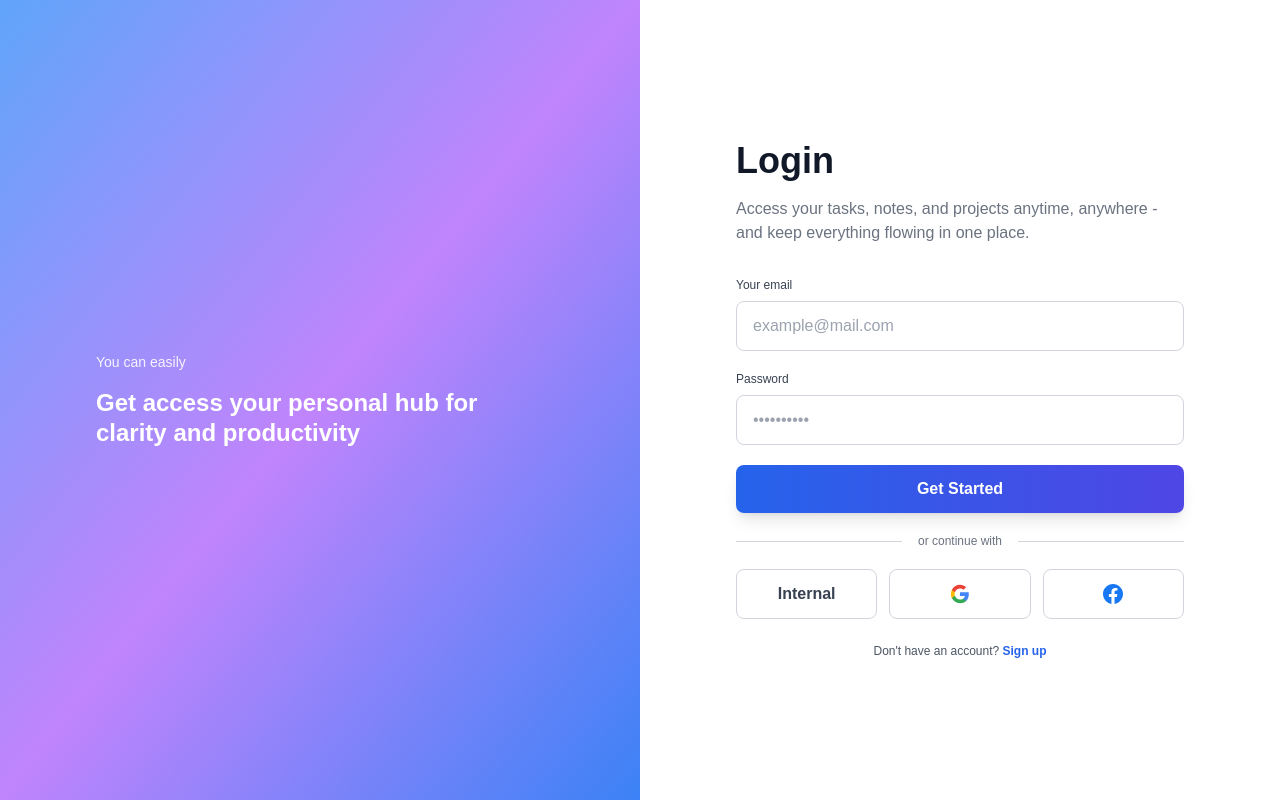
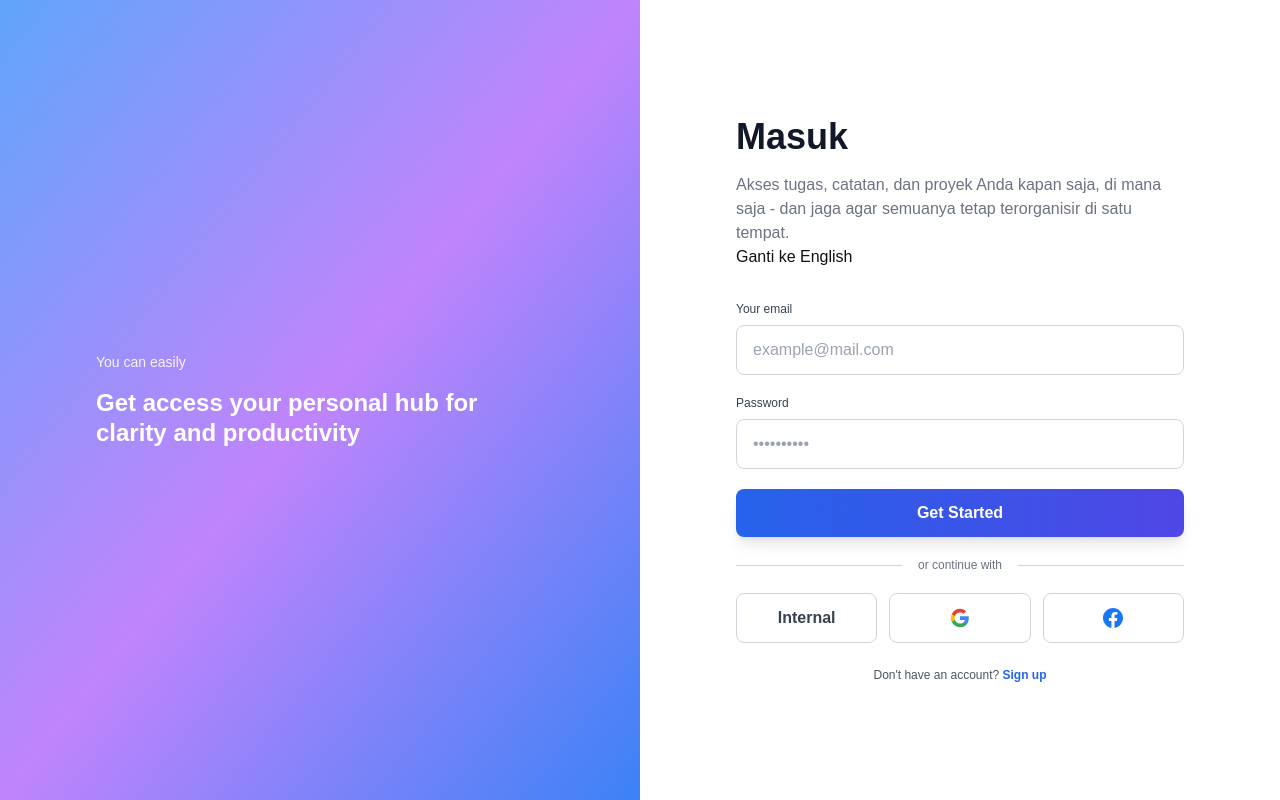
Before and after one commit to fahmiazis/vite_asset, a React (Vite) app: page /login in a window 1280 px wide. Built offline with nearby package versions, Linux system fonts and the light colour scheme; no server answers; some icons are missing; a web font is replaced by a local one.

Commit message:
FEAT : [I18N] setup bilingual

```diff
--- a/package.json
+++ b/package.json
@@ -9,6 +9,10 @@
     "lint": "eslint .",
     "preview": "vite preview"
   },
+    "overrides": {
+    "minimatch": "^10.2.1",
+    "ajv": "^8.18.0"
+  },
   "dependencies": {
     "@dnd-kit/core": "^6.3.1",
     "@dnd-kit/sortable": "^10.0.0",
@@ -19,11 +23,13 @@
     "axios": "^1.13.4",
     "formik": "^2.4.9",
     "hugeicons-react": "^0.4.0",
+    "i18next": "^25.8.11",
     "js-cookie": "^3.0.5",
     "qs": "^6.14.1",
     "react": "^19.2.0",
     "react-dom": "^19.2.0",
     "react-hot-toast": "^2.6.0",
+    "react-i18next": "^16.5.4",
     "react-router-dom": "^7.13.0",
     "recharts": "^3.7.0",
     "yup": "^1.7.1",
--- a/src/components/pages/login/index.tsx
+++ b/src/components/pages/login/index.tsx
@@ -4,8 +4,12 @@ import { axiosPublic } from '../../../libs/instance';
 import toast from 'react-hot-toast';
 import Cookies from "js-cookie";
 import { useNavigate } from 'react-router-dom';
+import { useLanguageStore } from '../../../stores/languageStore';
+import { useTranslation } from 'react-i18next';
 
 const LoginPage = () => {
+    const { t } = useTranslation()
+    const { language, setLanguage } = useLanguageStore()
 
     const navigate = useNavigate();
 
@@ -92,11 +96,14 @@ const LoginPage = () => {
                             {/* <div className="w-8 h-8 bg-gradient-to-br from-blue-500 to-purple-600 rounded-lg flex items-center justify-center lg:hidden">
                                 <span className="text-white text-lg font-bold">*</span>
                             </div> */}
-                            <h2 className="text-3xl lg:text-4xl font-bold text-gray-900">Login</h2>
+                            <h2 className="text-3xl lg:text-4xl font-bold text-gray-900">{t('Login')}</h2>
                         </div>
                         <p className="text-gray-500 text-xs lg:text-base">
-                            Access your tasks, notes, and projects anytime, anywhere - and keep everything flowing in one place.
+                            {t("LoginDesk")}
                         </p>
+                        <button onClick={() => setLanguage(language === 'id' ? 'en' : 'id')}>
+                            Ganti ke {language === 'id' ? 'English' : 'Indonesia'}
+                        </button>
                     </div>
 
                     {/* Form */}
--- /dev/null
+++ b/src/i18n/index.ts
@@ -0,0 +1,20 @@
+import i18n from 'i18next'
+import { initReactI18next } from 'react-i18next'
+import id from './locales/id.json'
+import en from './locales/en.json'
+
+const savedLang = JSON.parse(localStorage.getItem('app-language') || '{}')?.state?.language || 'id'
+
+i18n
+  .use(initReactI18next)
+  .init({
+    resources: {
+      id: { translation: id },
+      en: { translation: en },
+    },
+    lng: savedLang,
+    fallbackLng: 'id',
+    interpolation: { escapeValue: false },
+  })
+
+export default i18n
--- /dev/null
+++ b/src/i18n/locales/en.json
@@ -0,0 +1,4 @@
+{
+  "Login": "Login",
+  "LoginDesk": "Access your tasks, notes, and projects anytime, anywhere - and keep everything flowing in one place."
+}
--- /dev/null
+++ b/src/i18n/locales/id.json
@@ -0,0 +1,4 @@
+{
+    "Login": "Masuk",
+    "LoginDesk": "Akses tugas, catatan, dan proyek Anda kapan saja, di mana saja - dan jaga agar semuanya tetap terorganisir di satu tempat."
+}
--- a/src/main.tsx
+++ b/src/main.tsx
@@ -1,4 +1,5 @@
 import './index.css'
+import './i18n'
 import React from "react";
 import ReactDOM from "react-dom/client";
 import App from "./App";
--- /dev/null
+++ b/src/stores/languageStore.ts
@@ -0,0 +1,24 @@
+import { create } from 'zustand'
+import { persist } from 'zustand/middleware'
+import i18n from '../i18n'
+type Lang = 'id' | 'en'
+
+interface LanguageStore {
+  language: Lang
+  setLanguage: (lang: Lang) => void
+}
+
+export const useLanguageStore = create<LanguageStore>()(
+  persist(
+    (set) => ({
+      language: 'id',
+      setLanguage: (lang) => {
+        i18n.changeLanguage(lang)
+        set({ language: lang })
+      },
+    }),
+    {
+      name: 'app-language', // key di localStorage
+    }
+  )
+)
```
Also changed, not shown: 1 other file (tests, documents, lock files or other folders).
